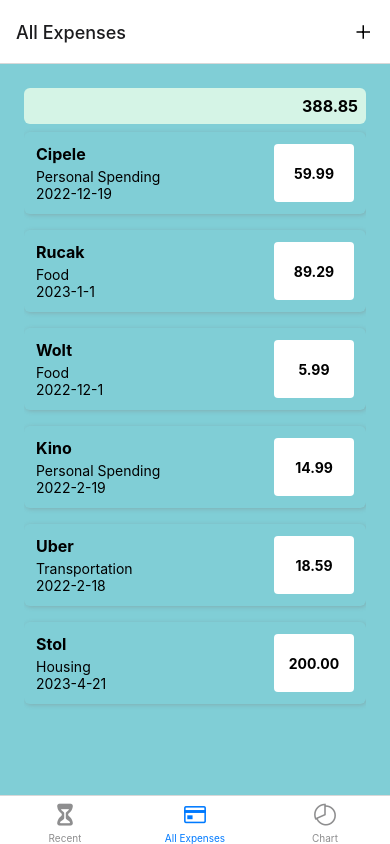
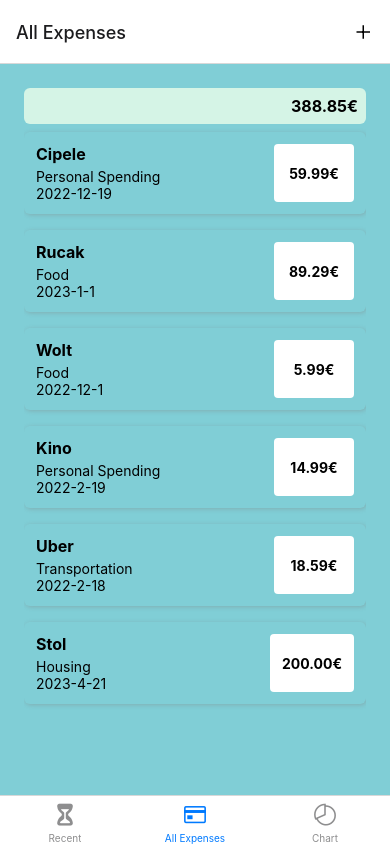
Before and after one commit to pmfst-web/projekt-pzelic29-1, a React Native app: screen /AllExpenses in a window 390 px wide. Built offline with nearby package versions, Linux system fonts and the light colour scheme.

Commit message:
Adding a € sign where it is necessary

```diff
--- a/components/Expenses/ExpenseItem.js
+++ b/components/Expenses/ExpenseItem.js
@@ -25,7 +25,7 @@ function ExpenseItem({ id,description, amount, date, category }) {
           <Text style={styles.textBase}>{getFormattedDate(date)}</Text>
         </View>
         <View style={styles.amountContainer}>
-          <Text style={styles.amount}>{amount.toFixed(2)}</Text>
+          <Text style={styles.amount}>{amount.toFixed(2)}€</Text>
         </View>
       </View>
     </Pressable>
--- a/components/Expenses/ExpensesSummary.js
+++ b/components/Expenses/ExpensesSummary.js
@@ -7,7 +7,7 @@ function ExpensesSummary({ expenses, periodName }) {
   return (
     <View style={styles.container}>
       <Text style={styles.period}>{periodName}</Text>
-      <Text style={styles.sum}>{expensesSum.toFixed(2)}</Text>
+      <Text style={styles.sum}>{expensesSum.toFixed(2)}€</Text>
     </View>
   );
 }
--- a/screens/ChartScreen.js
+++ b/screens/ChartScreen.js
@@ -41,7 +41,7 @@ const ChartScreen = () => {
         {data.map((item, index) => (
           <View style={styles.legendItem} key={index}>
             <View style={[styles.legendColor, { backgroundColor: item.color }]} />
-            <Text style={styles.legendText}>{item.name} - {item.value}</Text>
+            <Text style={styles.legendText}>{item.name} - {item.value}€</Text>
           </View>
         ))}
       </View>
```
